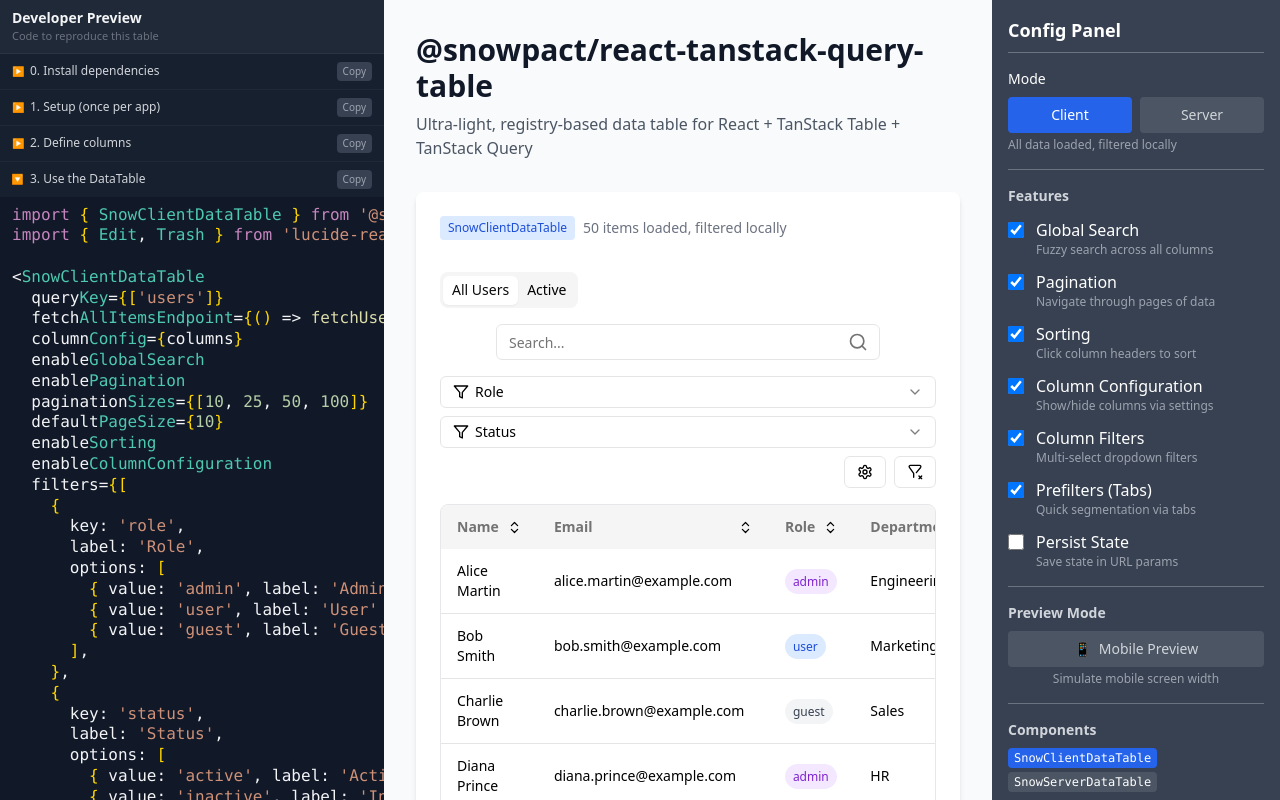
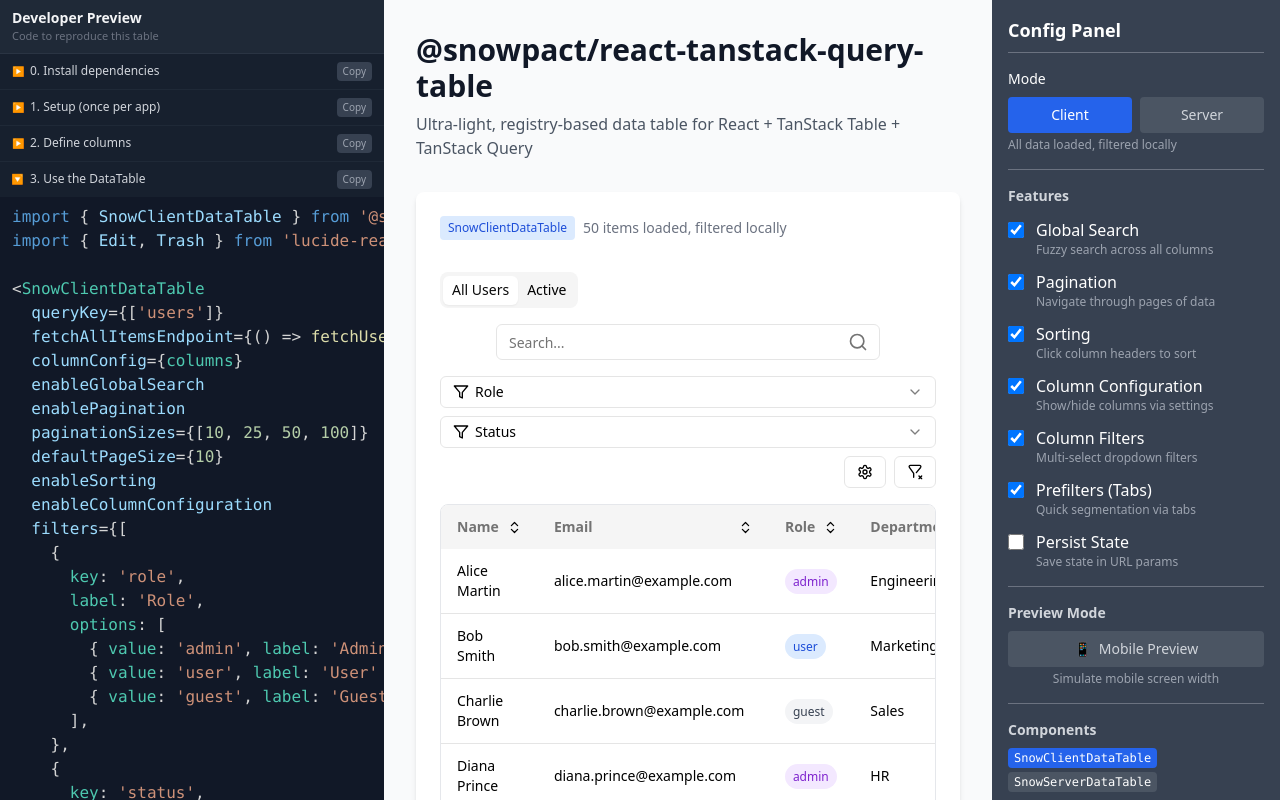
Before and after one commit to snowpact/react-tanstack-query-table, a React (Vite) app in the folder demo/: page / in a window 1280 px wide. Shown: the top 800 px of the page. Built offline with nearby package versions, Linux system fonts and the light colour scheme.

Commit message:
Replace custom code highlighter with prism-react-renderer
- Use prism-react-renderer (~3KB) for syntax highlighting in demo
- Remove custom CodeHighlight tokenizer and CSS styles
- Remove unused generateActionsCode function

Co-Authored-By: Claude Opus 4.5 <noreply@anthropic.com>

```diff
--- a/demo/index.html
+++ b/demo/index.html
@@ -24,30 +24,9 @@
       }
     </script>
     <style>
-      /* Code syntax highlighting */
-      .code-keyword { color: #c586c0; }
-      .code-string { color: #ce9178; }
-      .code-number { color: #b5cea8; }
-      .code-comment { color: #6a9955; font-style: italic; }
-      .code-type { color: #4ec9b0; }
-      .code-function { color: #dcdcaa; }
-      .code-property { color: #9cdcfe; }
-      .code-bracket { color: #ffd700; }
-
-      pre {
-        margin: 0;
-        font-family: 'Monaco', 'Menlo', 'Ubuntu Mono', monospace;
-        font-size: 7px;
-        line-height: 1.3;
-      }
-
       /* Fix dropdown overflow */
       [data-radix-popper-content-wrapper] {
         z-index: 50 !important;
-      }
-
-      code {
-        font-family: inherit;
       }
 
       /* Custom scrollbar */
--- a/demo/src/components/CodeHighlight.tsx
+++ b/demo/src/components/CodeHighlight.tsx
@@ -1,83 +1,23 @@
+import { Highlight, themes } from 'prism-react-renderer';
+
 interface CodeHighlightProps {
   code: string;
 }
 
 export function CodeHighlight({ code }: CodeHighlightProps) {
-  const highlightCode = (code: string): string => {
-    const tokens: { type: string; value: string }[] = [];
-    let remaining = code;
-
-    const patterns: { type: string; regex: RegExp }[] = [
-      { type: 'comment', regex: /^(\/\/.*$)/m },
-      { type: 'string', regex: /^(['"`])((?:\\.|(?!\1)[^\\])*?)\1/ },
-      { type: 'keyword', regex: /^(import|export|from|const|let|var|function|return|if|else|for|while|switch|case|break|continue|new|this|class|extends|implements|interface|type|async|await|try|catch|throw|finally|default|true|false|null|undefined)\b/ },
-      { type: 'type', regex: /^([A-Z][a-zA-Z0-9]*)/ },
-      { type: 'number', regex: /^(\d+)/ },
-      { type: 'function', regex: /^([a-z][a-zA-Z0-9]*)\s*(?=\()/ },
-      { type: 'bracket', regex: /^([{}[\]()])/ },
-      { type: 'operator', regex: /^([=<>!+\-*/&|?:]+)/ },
-      { type: 'property', regex: /^\.([a-zA-Z_][a-zA-Z0-9_]*)/ },
-      { type: 'text', regex: /^([^'"`\/{}[\]()=<>!+\-*/&|?:.\s\w]+)/ },
-      { type: 'space', regex: /^(\s+)/ },
-      { type: 'other', regex: /^(.)/ },
-    ];
-
-    while (remaining.length > 0) {
-      let matched = false;
-      for (const { type, regex } of patterns) {
-        const match = remaining.match(regex);
-        if (match) {
-          if (type === 'property') {
-            tokens.push({ type: 'other', value: '.' });
-            tokens.push({ type, value: match[1] });
-            remaining = remaining.slice(match[0].length);
-          } else {
-            tokens.push({ type, value: match[0] });
-            remaining = remaining.slice(match[0].length);
-          }
-          matched = true;
-          break;
-        }
-      }
-      if (!matched) {
-        tokens.push({ type: 'other', value: remaining[0] });
-        remaining = remaining.slice(1);
-      }
-    }
-
-    const escapeHtml = (str: string) =>
-      str.replace(/&/g, '&amp;').replace(/</g, '&lt;').replace(/>/g, '&gt;');
-
-    return tokens
-      .map(({ type, value }) => {
-        const escaped = escapeHtml(value);
-        switch (type) {
-          case 'comment':
-            return `<span class="code-comment">${escaped}</span>`;
-          case 'string':
-            return `<span class="code-string">${escaped}</span>`;
-          case 'keyword':
-            return `<span class="code-keyword">${escaped}</span>`;
-          case 'type':
-            return `<span class="code-type">${escaped}</span>`;
-          case 'number':
-            return `<span class="code-number">${escaped}</span>`;
-          case 'function':
-            return `<span class="code-function">${escaped}</span>`;
-          case 'bracket':
-            return `<span class="code-bracket">${escaped}</span>`;
-          case 'property':
-            return `<span class="code-property">${escaped}</span>`;
-          default:
-            return escaped;
-        }
-      })
-      .join('');
-  };
-
   return (
-    <pre>
-      <code dangerouslySetInnerHTML={{ __html: highlightCode(code) }} />
-    </pre>
+    <Highlight theme={themes.vsDark} code={code.trim()} language="tsx">
+      {({ style, tokens, getLineProps, getTokenProps }) => (
+        <pre style={{ ...style, background: 'transparent', margin: 0 }}>
+          {tokens.map((line, i) => (
+            <div key={i} {...getLineProps({ line })}>
+              {line.map((token, key) => (
+                <span key={key} {...getTokenProps({ token })} />
+              ))}
+            </div>
+          ))}
+        </pre>
+      )}
+    </Highlight>
   );
 }
--- a/demo/src/components/codeGenerator.ts
+++ b/demo/src/components/codeGenerator.ts
@@ -126,34 +126,3 @@ import { Edit, Trash } from 'lucide-react';
 ${propsStr}
 />`;
 }
-
-export function generateActionsCode(): string {
-  return `// Click action - simple callback
-{
-  type: 'click',
-  icon: Edit,
-  label: 'Edit',
-  onClick: (item) => openEditModal(item),
-}
-
-// Link action - navigation
-{
-  type: 'link',
-  icon: Eye,
-  label: 'View',
-  href: (item) => \`/users/\${item.id}\`,
-}
-
-// Endpoint action - API call with confirmation
-{
-  type: 'endpoint',
-  icon: Trash,
-  label: 'Delete',
-  variant: 'danger',
-  endpoint: (item) => api.deleteUser(item.id),
-  confirm: {
-    title: 'Delete user?',
-    content: 'This action cannot be undone.',
-  },
-}`;
-}
--- a/package.json
+++ b/package.json
@@ -70,6 +70,7 @@
     "@types/react-dom": "^19.0.0",
     "@vitejs/plugin-react": "^4.0.0",
     "jsdom": "^26.0.0",
+    "prism-react-renderer": "^2.4.1",
     "react": "^19.0.0",
     "react-dom": "^19.0.0",
     "typescript": "^5.7.0",
```
Also changed, not shown: 1 other file (tests, documents, lock files or other folders).
